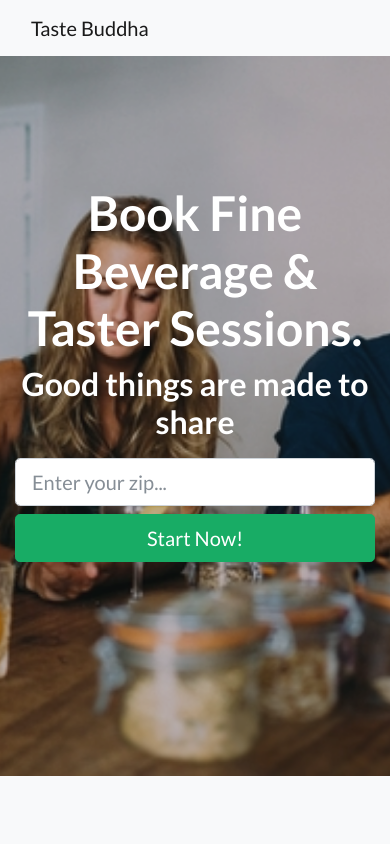
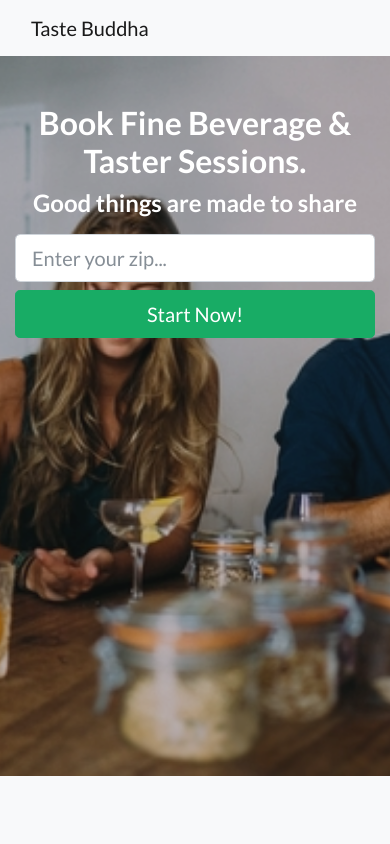
Before and after one commit to jhblacklock/boozesalad-fe, a website: page index.html in a window 390 px wide. Shown: the top 844 px of the page. Drawn offline with nearby package versions, Linux system fonts and the light colour scheme.

Commit message:
mobile mast

```diff
--- a/scss/_masthead.scss
+++ b/scss/_masthead.scss
@@ -5,6 +5,10 @@ header.masthead {
   @include background-cover;
   padding-top: 8rem;
   padding-bottom: 8rem;
+  @media (max-width: 768px) {
+    padding-top: 3rem;
+    padding-bottom: 3rem;
+  }
   min-height: 720px;
   .overlay {
     position: absolute;
@@ -18,4 +22,12 @@ header.masthead {
   h1 {
     font-size: 3rem;
   }
+  @media (max-width: 768px) {
+    h1 {
+      font-size: 2rem;
+    }
+    h2 {
+      font-size: 1.5rem;
+    }
+  }
 }
```
Also changed, not shown: css/landing-page.css, css/landing-page.min.css.
